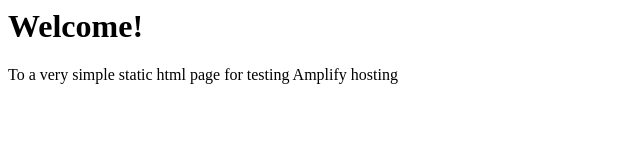
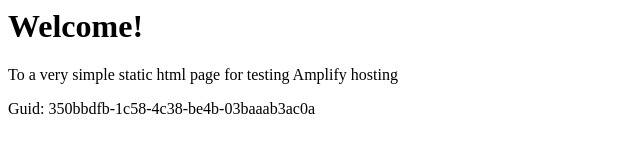
Before and after one commit to aws-aemilia-sin/Github-PR-Commit-Integration-Test-DoNotTouch-GitHubAutoBuildCanaryTest-v1-preprod-ap-southeast-1, a website: page src/index.html in a window 1280 px wide. Shown: the whole page, without its empty margins (0-640 px from the left). Drawn offline with Linux system fonts and the light colour scheme.

Commit message:
commit from integ tests

```diff
--- a/src/index.html
+++ b/src/index.html
@@ -1,3 +1,5 @@
+
+
 <html lang="en">
 
 <head>
@@ -10,6 +12,6 @@
 <body>
     <h1>Welcome!</h1>
     <p>To a very simple static html page for testing Amplify hosting</p>
-</body>
+    <p>Guid: 350bbdfb-1c58-4c38-be4b-03baaab3ac0a</p></body>
 
 </html>
```
